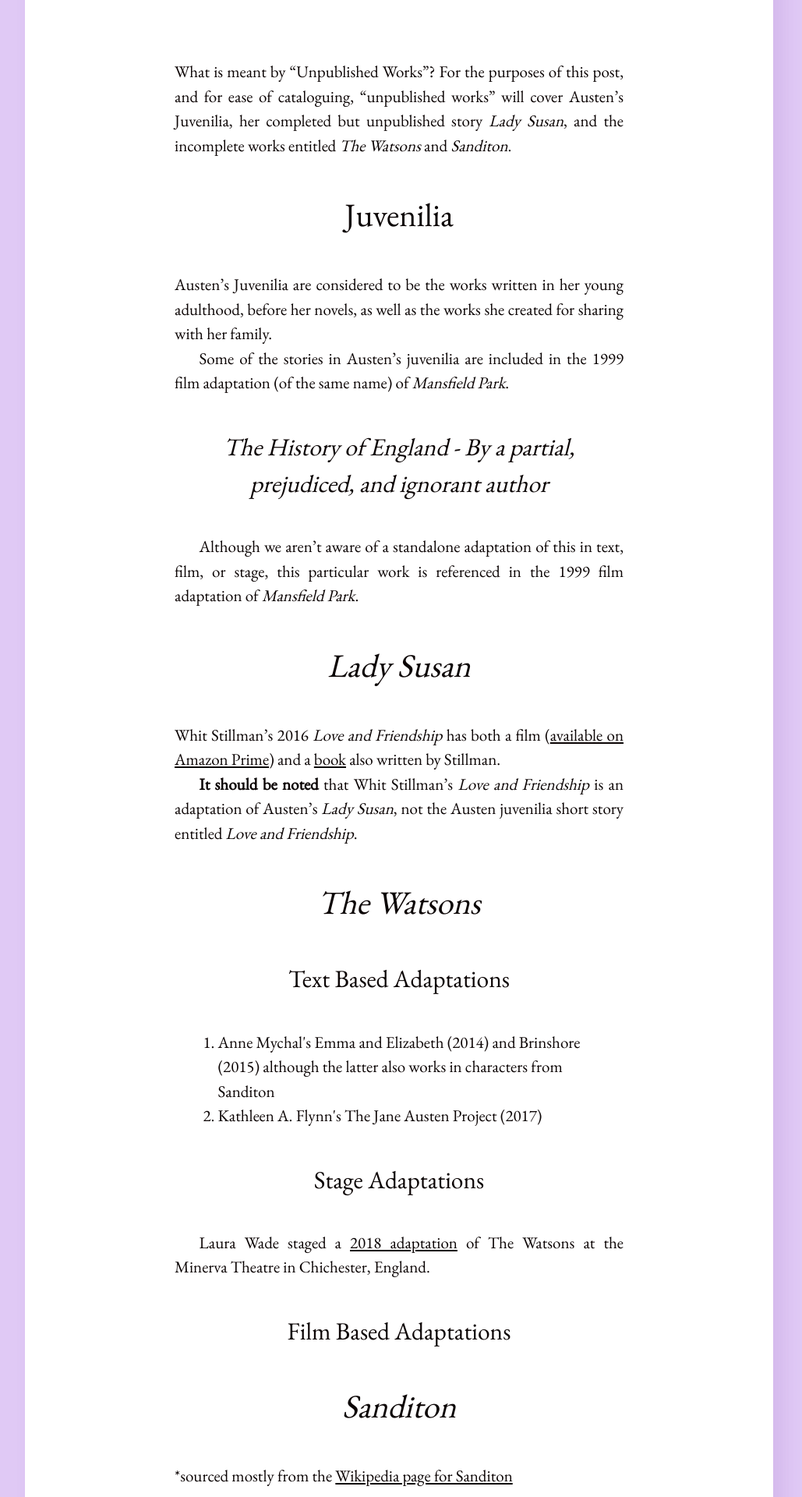
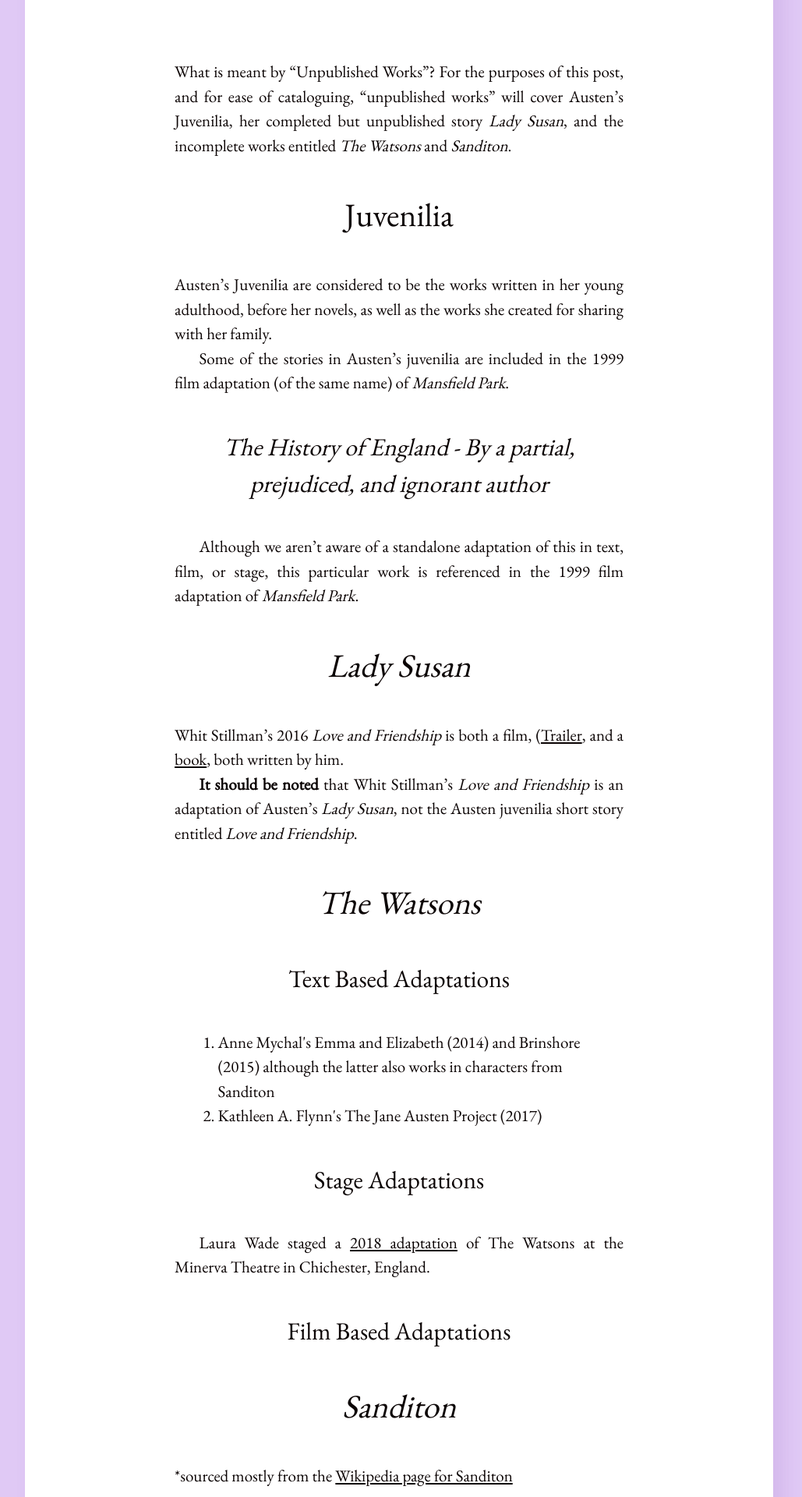
Before and after one commit to imangareeboo/Austen_Adaptations, a Jekyll site: the page built from _posts/2023-04-25-7.Juvenilia-and-Unfinished-Works.md, in a window 1280 px wide. Shown: the part 428-2348 px from the top of the page at 78% size, without its empty margins (128-1157 px from the left). Built offline with Jekyll 4.4.1, drawn with Linux system fonts in a browser that asks for light colours.

Commit message:
Update 2023-04-25-7.Juvenilia-and-Unfinished-Works.md

```diff
--- a/_posts/2023-04-25-7.Juvenilia-and-Unfinished-Works.md
+++ b/_posts/2023-04-25-7.Juvenilia-and-Unfinished-Works.md
@@ -19,7 +19,7 @@ Although we aren't aware of a standalone adaptation of this in text, film, or st
 
 ## *Lady Susan*
 
-Whit Stillman's 2016 *Love and Friendship* has both a film ([available on Amazon Prime](https://www.amazon.com/Love-Friendship-Kate-Beckinsale/dp/B08J9H8B2P/ref=sr_1_2?crid=2ZU3R4Y9URM2K&keywords=love+and+friendship&qid=1682646943&sprefix=love+and+friendship%2Caps%2C295&sr=8-2)) and a [book](https://www.barnesandnoble.com/w/love-friendship-whit-stillman/1123252664?ean=9780316294157) also written by Stillman.
+Whit Stillman's 2016 *Love and Friendship* is both a film, ([Trailer](https://www.youtube.com/watch?v=8MaSK3POHI0), and a [book](https://www.barnesandnoble.com/w/love-friendship-whit-stillman/1123252664?ean=9780316294157), both written by him.
 
 **It should be noted** that Whit Stillman's *Love and Friendship* is an adaptation of Austen's *Lady Susan*, not the Austen juvenilia short story entitled *Love and Friendship*.
 
```
